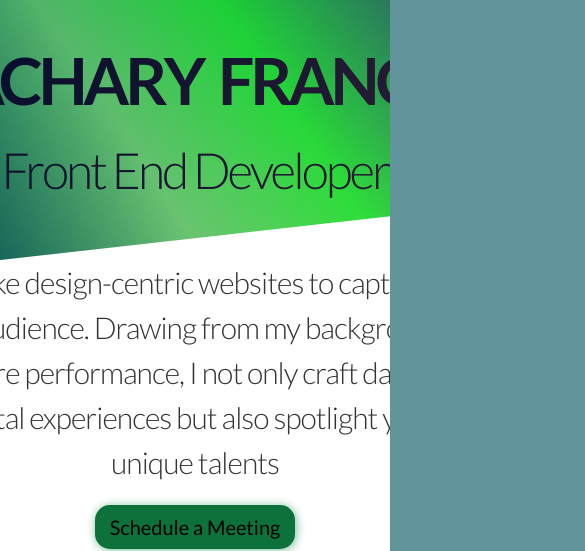
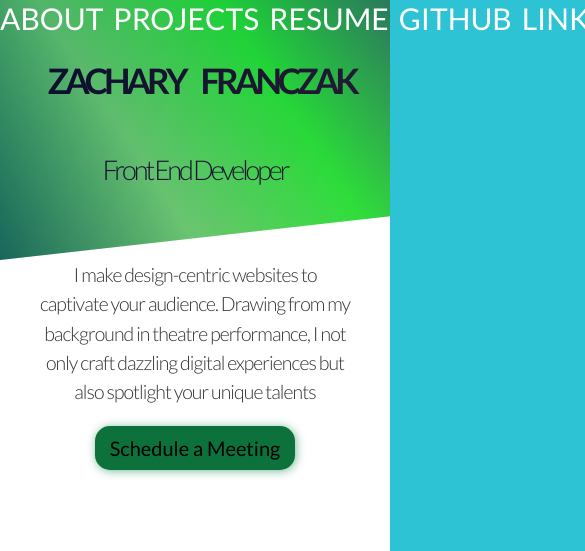
Before and after one commit to zfranczak/portfolio-v2, a React (Vite) app: page / in a window 390 px wide. Shown: the part 20-571 px from the top of the page, 585 px wide, since content can reach past the window. Built offline with nearby package versions, Linux system fonts and the light colour scheme.

Commit message:
more responsive fixes

```diff
--- a/src/App.css
+++ b/src/App.css
@@ -9,3 +9,6 @@ main {
   padding: 0;
   margin: 0;
 }
+body {
+  overflow: visible;
+}
--- a/src/index.css
+++ b/src/index.css
@@ -5,7 +5,7 @@
 
   color-scheme: light dark;
   color: rgb(255, 255, 255);
-  background-color: #62959b;
+  background-color: #2dc3d4;
 
   font-synthesis: none;
   text-rendering: optimizeLegibility;
--- a/src/styles/Contacts.css
+++ b/src/styles/Contacts.css
@@ -136,4 +136,13 @@
   .submit-btn {
     font-size: 0.9rem;
   }
+  .contact-container {
+    width: 100vw;
+  }
+  .form-container {
+    width: 100%;
+  }
+  .text-contact {
+    width: 100%;
+  }
 }
--- a/src/styles/Footer.css
+++ b/src/styles/Footer.css
@@ -1,7 +1,6 @@
 .footer {
   background-color: rgb(0, 0, 0);
   height: 50px;
-
   text-align: center;
   display: flex;
   align-items: center;
@@ -18,8 +17,3 @@ a {
   text-decoration: none;
   color: white;
 }
-@media (max-width: 1450px) {
-  .footer {
-    flex-direction: column;
-  }
-}
--- a/src/styles/Header.css
+++ b/src/styles/Header.css
@@ -21,7 +21,7 @@ body {
   position: absolute;
   top: 0;
   left: 0;
-  width: 100%;
+  width: 100vw;
   height: 580px;
   background: linear-gradient(
       237deg,
@@ -55,7 +55,7 @@ body {
   position: absolute;
   top: 0;
   left: 0;
-  width: 100%;
+  width: 100vw;
   height: 580px;
   background: transparent
     linear-gradient(
@@ -76,7 +76,7 @@ body {
 
 .text-container {
   width: 1400px;
-  max-width: 100%;
+  max-width: 90%;
   position: relative;
   z-index: 1;
   margin: 0 auto;
@@ -85,7 +85,7 @@ body {
   overflow-x: clip;
   width: 1300px;
   position: absolute;
-  top: 30px;
+  top: 50px;
   left: calc(50% + 50px);
   z-index: 4;
   transition: opacity 0.3s ease, visibility 0.3s ease;
@@ -100,6 +100,7 @@ body {
   overflow-x: hidden;
   padding-top: 120px;
   position: relative;
+  max-width: 900%;
 }
 
 .title {
@@ -251,15 +252,17 @@ body {
   }
   .text-container {
     padding-left: 100px;
-    width: 100vw;
+    width: 90%;
   }
   .graphic {
+    width: 100vw;
     left: calc(
       60% - 50px
     ); /* Adjust this value to maintain distance from text */
   }
+
   .p {
-    width: 650px;
+    width: 100%;
   }
 }
 @media (max-width: 1300px) {
@@ -327,7 +330,7 @@ body {
 
 @media (max-width: 800px) {
   .title {
-    font-size: 65px;
+    font-size: 9vw;
     line-height: 80px;
     margin-bottom: 10px;
   }
@@ -337,9 +340,12 @@ body {
     padding: 0 8px;
   }
   .sub-title {
-    font-size: 50px;
+    font-size: 7vw;
     line-height: 80px;
     margin-bottom: 50px;
+  }
+  .p {
+    font-size: 5vw;
   }
   .tech-container {
     margin: 0;
--- a/src/styles/NavBar.css
+++ b/src/styles/NavBar.css
@@ -47,7 +47,7 @@
     padding-left: 97px;
   }
   .nav-bg {
-    width: 100%;
+    width: 100vw;
   }
 }
 
@@ -56,9 +56,6 @@
     justify-content: center; /* Center the nav items */
     gap: 80px; /* Adjust gap between nav items */
     padding-left: 0;
-  }
-  .nav-bg {
-    width: 100%; /* Make sure the background spans the entire width */
   }
 }
 
@@ -70,9 +67,9 @@
   .nav {
     justify-content: space-evenly;
   }
-  .nav-text {
+  /* .nav-text {
     display: none;
-  }
+  } */
 }
 
 @media (max-width: 500px) {
--- a/src/styles/Projects.css
+++ b/src/styles/Projects.css
@@ -14,6 +14,7 @@
   min-height: 125vh;
   background: #00caa29f;
   color: black;
+  width: 100vw;
 }
 .projects-container {
   width: 1400px;
@@ -211,16 +212,16 @@
 
 @media (max-width: 1500px) {
   .project {
-    /* max-width: 450px;
+    max-width: 450px;
     min-width: 250px;
-    min-height: 600px; */
+    min-height: 600px;
     border-radius: 20px;
     box-shadow: 0 4px 20px rgba(0, 0, 0, 0.72);
     flex-direction: column;
     border: none;
   }
   .projects-container {
-    width: auto;
+    width: 80%;
     margin: 0 50px;
   }
   .project-container {
@@ -228,8 +229,9 @@
   }
 
   .img-container {
-    min-height: 250px;
-    width: auto;
+    /* min-height: 250px; */
+    min-width: 250px;
+    max-width: 450px;
     border: none;
   }
 
@@ -259,6 +261,7 @@
 
   .img-container {
     min-height: 200px;
+    min-width: 80%;
   }
 
   .section-title {
```
